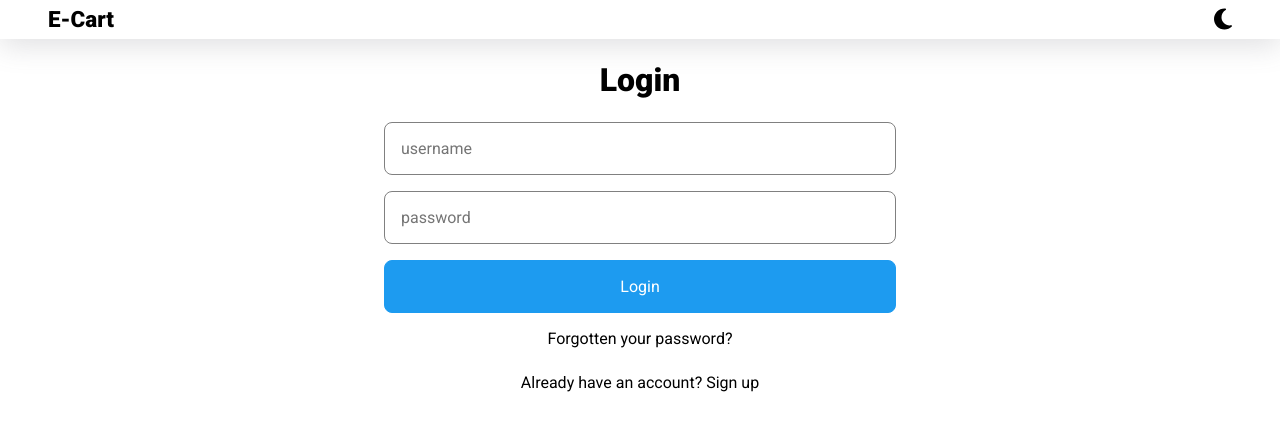
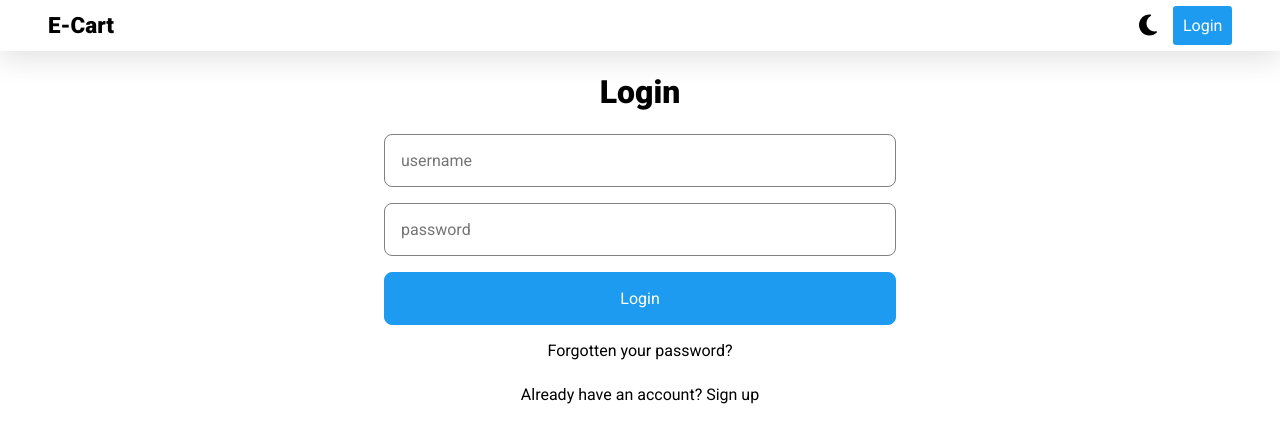
Before and after one commit to tomkjose/ShopSmart, a React (Create React App) app: page /login in a window 1280 px wide. Shown: the top 442 px of the page. Built offline with nearby package versions, Linux system fonts and the light colour scheme.

Commit message:
Fix: Theme issue & Add: Login button

```diff
--- a/src/components/Navbar/Navbar.jsx
+++ b/src/components/Navbar/Navbar.jsx
@@ -72,7 +72,12 @@ function Navbar() {
             </button>
           </>
         ) : (
-          ""
+          <button
+            className={styles.nav__logout}
+            onClick={() => navigate("/login")}
+          >
+            Login
+          </button>
         )}
       </div>
     </nav>
--- a/src/pages/Home.jsx
+++ b/src/pages/Home.jsx
@@ -62,7 +62,7 @@ function Home() {
     setCurrentProducts(newProductList);
     setCurrentPage(pageNo);
   };
-  console.log("cart", cart);
+  // console.log("cart", cart);
   const handleAddToCart = (product) => {
     localStorage.setItem(
       "cart",
--- a/src/providers/ThemeProvider.jsx
+++ b/src/providers/ThemeProvider.jsx
@@ -3,8 +3,12 @@ import { createContext, useContext, useState } from "react";
 const ThemeContext = createContext();
 
 export const ThemeProvider = ({ children }) => {
-  const [currentTheme, setCurrentTheme] = useState(false);
+  const [currentTheme, setCurrentTheme] = useState(
+    JSON.parse(localStorage.getItem("theme")) || false
+  );
   const changeTheme = () => {
+    console.log("currentTheme", !currentTheme);
+    localStorage.setItem("theme", !currentTheme);
     setCurrentTheme(!currentTheme);
   };
   const theme = {
--- a/src/styles/login.css
+++ b/src/styles/login.css
@@ -1,5 +1,6 @@
 .login {
   width: 100%;
+  height: 100vh;
   margin: 1rem 3 rem;
   display: flex;
   flex-direction: column;
```
